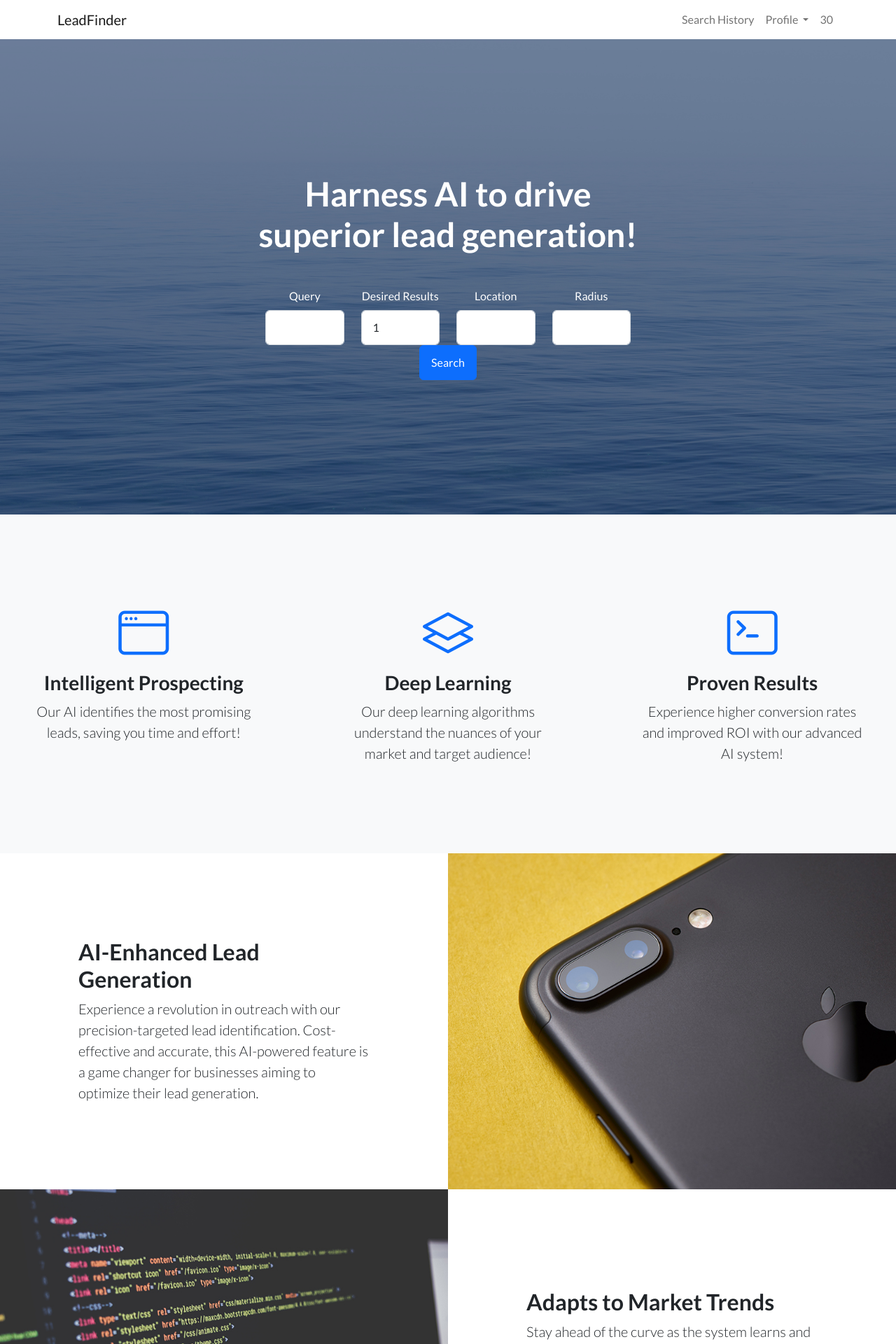
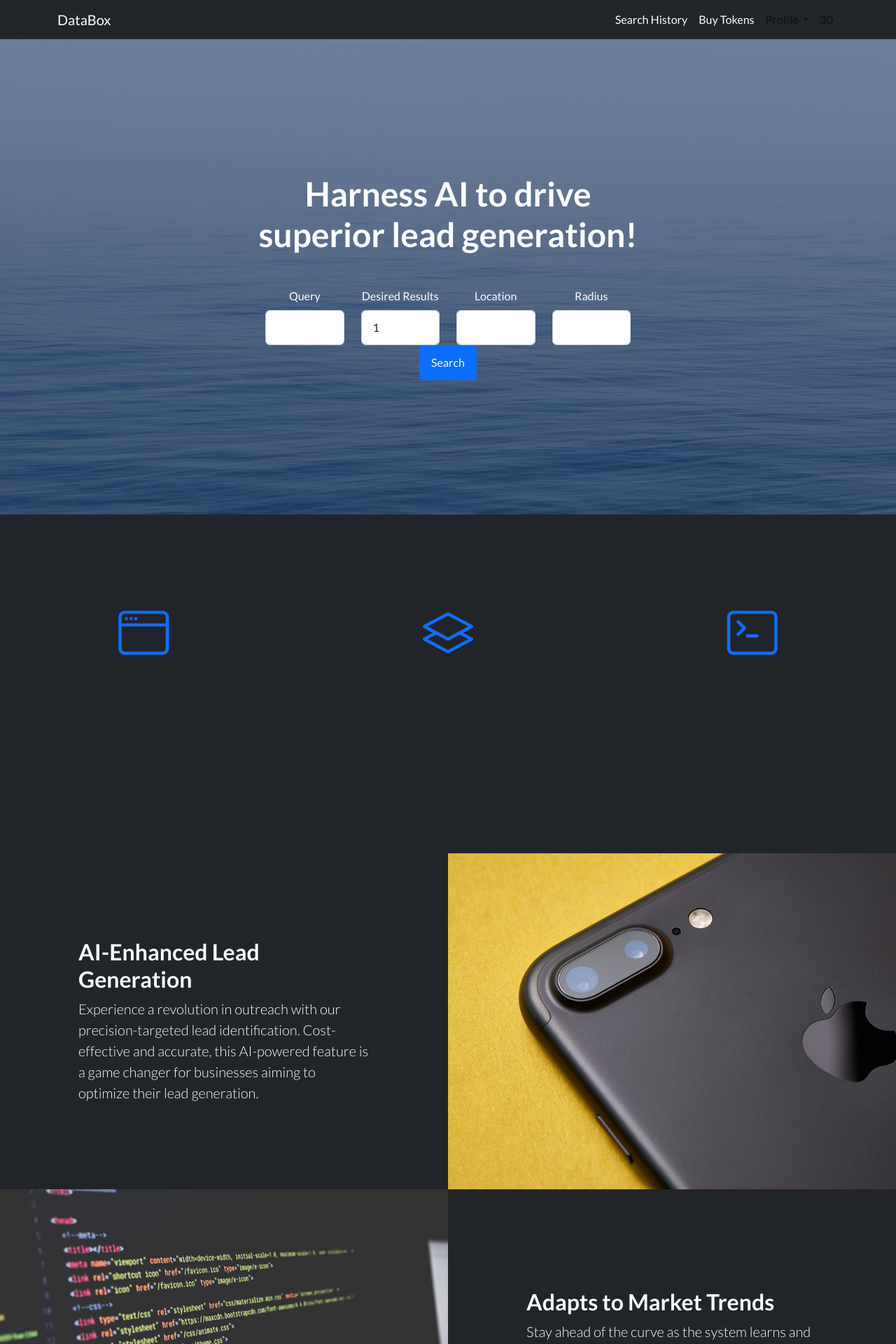
Before and after one commit to Sohlar/lgen, a Flask app: page / in a window 1280 px wide. Shown: the top 1920 px of the page at 70% size. Run offline with Flask 3, Linux system fonts and the light colour scheme; the visitor is signed in with stand-in values (Sample User, id 1); some libraries are stand-ins or nearby versions.

Commit message:
darkmode

```diff
--- a/app/templates/base.html
+++ b/app/templates/base.html
@@ -20,36 +20,36 @@
     <!-- Core theme CSS (includes Bootstrap)-->
     <link href="../static/css/styles2.css" rel="stylesheet" />
 
-    <title>{% block title %}Default Title{% endblock %}</title>
+    <title>{% block title %}DataBox{% endblock %}</title>
   </head>
   <body>
     <div class="content-wrapper">
-      <nav class="navbar navbar-expand-lg">
+      <nav class="navbar navbar-expand-lg bg-dark">
         <div class="container">
-          <a class="navbar-brand" href="{{ url_for('main.index') }}">LeadFinder</a>
+          <a class="navbar-brand text-white" href="{{ url_for('main.index') }}">DataBox</a>
           <ul class="navbar-nav ml-auto">
             {% if not current_user.is_authenticated %}
             <li class="nav-item">
-                <a class="nav-link" href="{{ url_for('main.login') }}">Login</a>
+                <a class="nav-link text-white" href="{{ url_for('main.login') }}">Login</a>
             </li>
             <li class="nav-item">
-              <a class="nav-link" href="{{ url_for('main.register') }}">Register</a>
+              <a class="nav-link text-white" href="{{ url_for('main.register') }}">Register</a>
             </li>
             {% endif %}
             {% if current_user.is_admin %}
             <li class="nav-item">
-              <a class="nav-link" href="{{ url_for('main.add_tokens') }}">Admin:Add Tokens</a>
+              <a class="nav-link text-white" href="{{ url_for('main.add_tokens') }}">Admin:Add Tokens</a>
             </li>
             {% endif %}
             {% if current_user.is_authenticated %}
             <li class="nav-item">
-              <a class="nav-link" href="{{ url_for('main.search_history') }}">Search History</a>
+              <a class="nav-link text-white" href="{{ url_for('main.search_history') }}">Search History</a>
             </li>
-            <!--
+
             <li class="nav-item">
-              <a class="nav-link" href="{{ url_for('main.buy_tokens')}}">Buy Tokens</a>
+              <a class="nav-link text-white" href="{{ url_for('main.buy_tokens')}}">Buy Tokens</a>
             </li>
-            -->
+
             <li class="nav-item dropdown">
               <a class="nav-link dropdown-toggle" href="#" id="profileDropdown" role="button" data-bs-toggle="dropdown" aria-haspopup="true" aria-expanded="false">
                   Profile
--- a/app/templates/index2.html
+++ b/app/templates/index2.html
@@ -46,19 +46,19 @@
         </div>
     </header>
     <!-- Icons Grid-->
-    <section class="features-icons bg-light text-center">
+    <section class="features-icons bg-dark text-center">
         <div class="container-fluid p-0">
             <div class="row">
                 <div class="col-lg-4">
                     <div class="features-icons-item mx-auto mb-5 mb-lg-0 mb-lg-3">
-                        <div class="features-icons-icon d-flex"><i class="bi-window m-auto text-primary"></i></div>
+                        <div class="features-icons-icon d-flex text-white"><i class="bi-window m-auto text-primary"></i></div>
                         <h3>Intelligent Prospecting</h3>
                         <p class="lead mb-0">Our AI identifies the most promising leads, saving you time and effort!</p>
                     </div>
                 </div>
                 <div class="col-lg-4">
                     <div class="features-icons-item mx-auto mb-5 mb-lg-0 mb-lg-3">
-                        <div class="features-icons-icon d-flex"><i class="bi-layers m-auto text-primary"></i></div>
+                        <div class="features-icons-icon d-flex text-white"><i class="bi-layers m-auto text-primary"></i></div>
                         <h3>Deep Learning</h3>
                         <p class="lead mb-0">Our deep learning algorithms understand the nuances of your market and target audience!</p>
                     </div>
@@ -75,24 +75,24 @@
     </section>
     <!-- Image Showcases-->
     <section class="showcase">
-        <div class="container-fluid p-0">
+        <div class="container-fluid p-0 bg-dark">
             <div class="row g-0">
                 <div class="col-lg-6 order-lg-2 text-white showcase-img" style="background-image: url('static/img/bg-showcase-1.jpg')"></div>
-                <div class="col-lg-6 order-lg-1 my-auto showcase-text">
+                <div class="col-lg-6 order-lg-1 my-auto showcase-text text-white">
                     <h2>AI-Enhanced Lead Generation</h2>
                     <p class="lead mb-0">Experience a revolution in outreach with our precision-targeted lead identification. Cost-effective and accurate, this AI-powered feature is a game changer for businesses aiming to optimize their lead generation.</p>
                 </div>
             </div>
             <div class="row g-0">
                 <div class="col-lg-6 text-white showcase-img" style="background-image: url('static/img/bg-showcase-2.jpg')"></div>
-                <div class="col-lg-6 my-auto showcase-text">
+                <div class="col-lg-6 my-auto showcase-text text-white">
                     <h2>Adapts to Market Trends</h2>
                     <p class="lead mb-0">Stay ahead of the curve as the system learns and evolves with changing market trends. Untapped sources and opportunities are now within your reach as we harness the predictive power of AI to secure leads.</p>
                 </div>
             </div>
             <div class="row g-0">
                 <div class="col-lg-6 order-lg-2 text-white showcase-img" style="background-image: url('static/img/bg-showcase-3.jpg')"></div>
-                <div class="col-lg-6 order-lg-1 my-auto showcase-text">
+                <div class="col-lg-6 order-lg-1 my-auto showcase-text text-white">
                     <h2>Easy Integration & Usage</h2>
                     <p class="lead mb-0">Embrace a user-friendly solution that marries seamlessly with your existing CRM or sales platform. You'll be able to supercharge your lead generation strategy with the power of AI with minimal setup!</p>
                 </div>
@@ -100,7 +100,7 @@
         </div>
     </section>
     <!-- Testimonials-->
-    <section class="testimonials text-center bg-light">
+    <section class="testimonials text-center bg-dark">
         <div class="container">
             <h2 class="mb-5">What people are saying...</h2>
             <div class="row">
@@ -174,7 +174,7 @@
         </div>
     </section>
     <!-- Footer-->
-    <footer class="footer bg-light">
+    <footer class="footer bg-dark">
         <div class="container">
             <div class="row">
                 <div class="col-lg-6 h-100 text-center text-lg-start my-auto">
```
Also changed, not shown: app/templates/register.html (+5 -5 lines).
